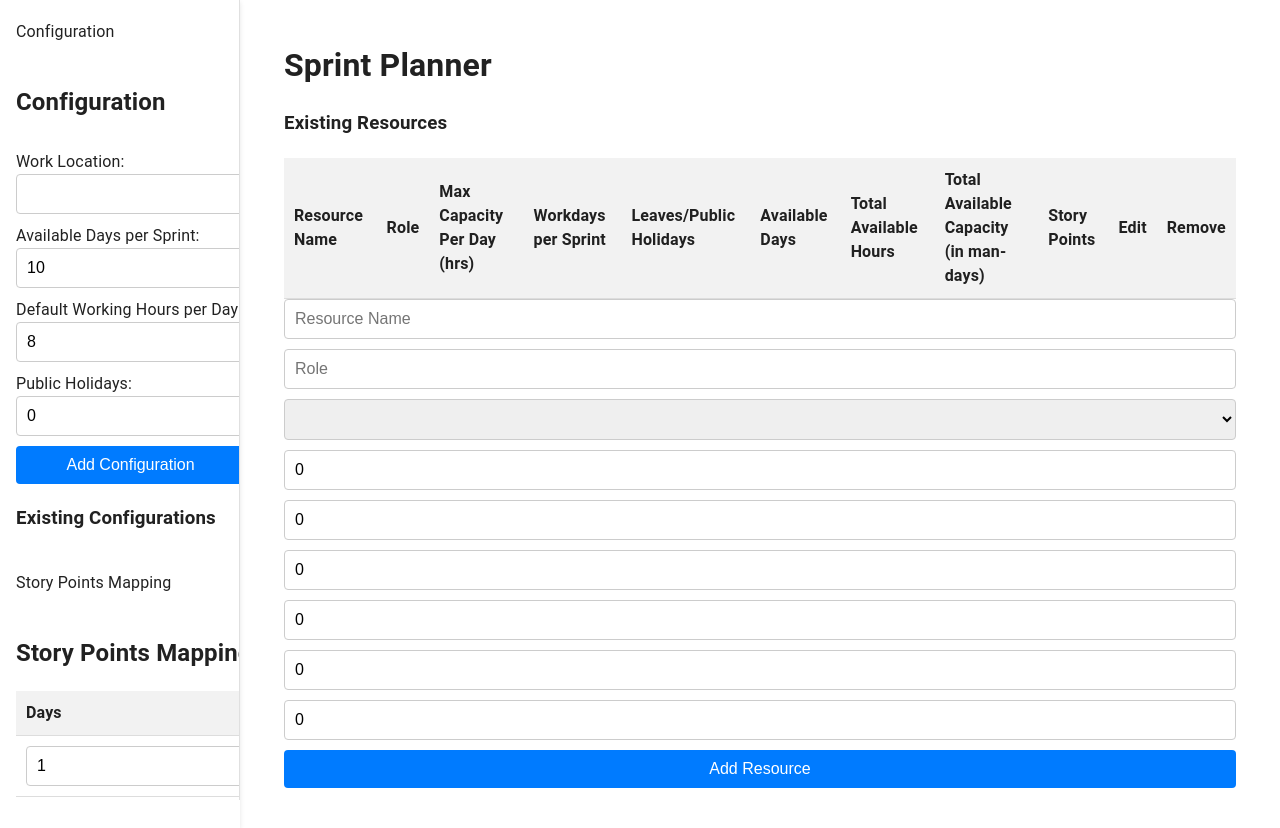
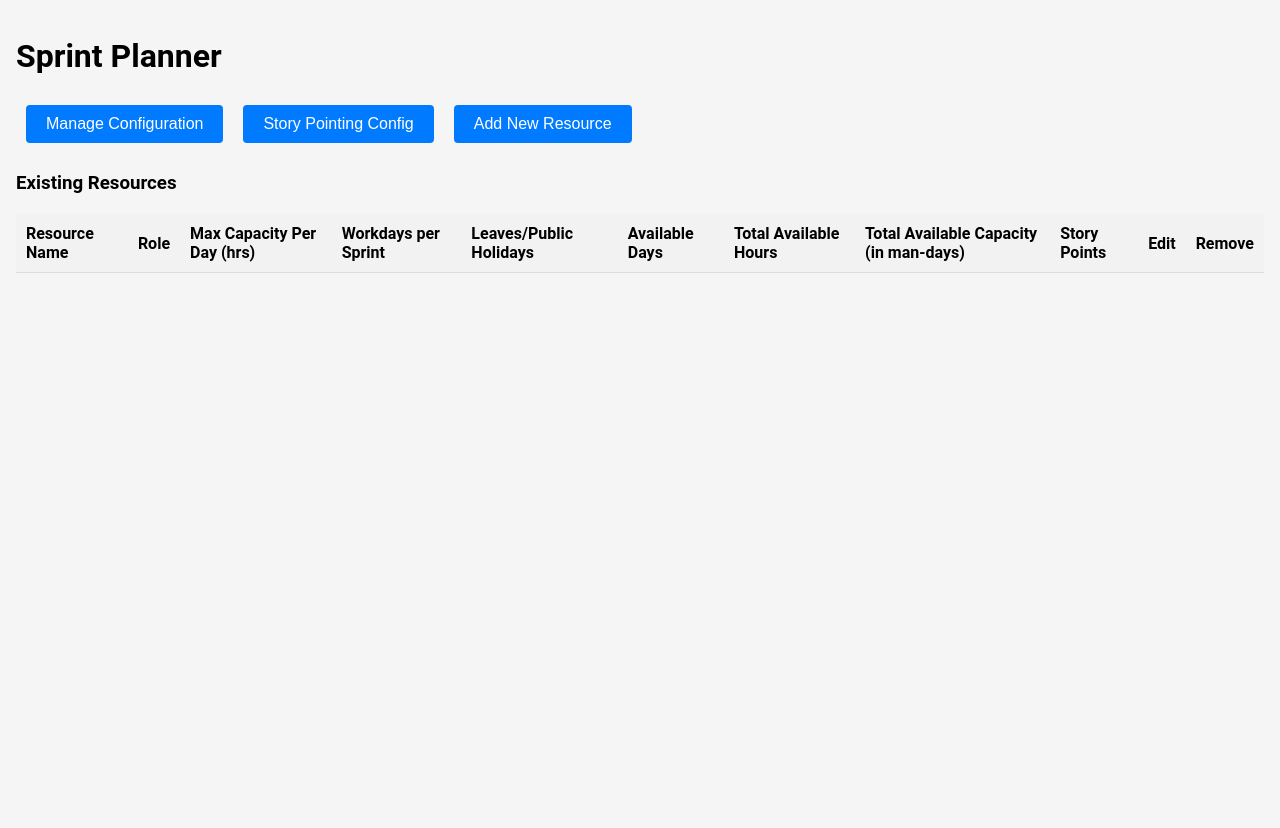
Before and after one commit to achinsaxena261/sprint-planner-tool, a React (Vite) app: page / in a window 1280 px wide. After the commit the page ends 800 px from the top, so only its background shows below. Built offline with nearby package versions, Linux system fonts and the light colour scheme.

Commit message:
Updated UI

```diff
--- a/src/App.tsx
+++ b/src/App.tsx
@@ -5,22 +5,12 @@ import ResourceForm from './components/ResourceForm';
 import './styles.css';
 
 const App: React.FC = () => {
-  return (
-    <div className="App">
-      <CssBaseline />
-      <Grid container>
-        <Grid item className="sidebar">
-          <Sidebar />
-        </Grid>
-        <Grid item xs className="content">
-          <Container>
+    return (
+        <div className="App">
             <h1>Sprint Planner</h1>
             <ResourceForm />
-          </Container>
-        </Grid>
-      </Grid>
-    </div>
-  );
+        </div>
+    );
 };
 
 export default App;
--- a/src/components/ConfigForm.tsx
+++ b/src/components/ConfigForm.tsx
@@ -58,7 +58,6 @@ const ConfigForm: React.FC = () => {
   return (
     <div>
       <form onSubmit={handleSubmit}>
-        <h2>Configuration</h2>
         <label>
           Work Location:
           <input type="text" name="workLocation" value={formData.workLocation} onChange={handleChange} required />
--- a/src/components/ResourceForm.tsx
+++ b/src/components/ResourceForm.tsx
@@ -1,5 +1,7 @@
 import React, { useState, useEffect } from 'react';
 import { useCookies } from 'react-cookie';
+import ConfigForm from './ConfigForm';
+import StoryPointsForm from './StoryPointsForm';
 
 export interface Resource {
     resourceName: string;
@@ -44,9 +46,26 @@ const ResourceForm: React.FC = () => {
     });
 
     const [editIndex, setEditIndex] = useState<number | null>(null);
+    const [dialog, setDialog] = useState<boolean>(false);
+    const [openedConfig, setOpenedConfig] = useState<boolean>(false);
+    const [openedMappings, setOpenedMappings] = useState<boolean>(false);
+    const [openedResource, setOpenedResource] = useState<boolean>(false);
 
     useEffect(() => {
         if (selectedConfig) {
+            const updatedFormData = getDefaultFormData();
+            setFormData(updatedFormData);
+        }
+    }, [selectedConfigIndex, selectedConfig]);
+
+    useEffect(() => {
+        if(editIndex == null && selectedConfig) {
+            const updatedFormData = getDefaultFormData();
+            setFormData(updatedFormData);
+        }
+    }, [editIndex])
+
+    const getDefaultFormData = () => {
         const updatedFormData = {
             resourceName: '',
             role: '',
@@ -61,10 +80,8 @@ const ResourceForm: React.FC = () => {
 
         const mapping = storyPointsMapping.find(m => m.days === updatedFormData.totalAvailableCapacity);
         updatedFormData.storyPoints = mapping ? mapping.points : 0;
-
-            setFormData(updatedFormData);
+        return updatedFormData;
     }
-    }, [selectedConfigIndex, selectedConfig]);
 
     const handleChange = (e: React.ChangeEvent<HTMLInputElement>) => {
         const { name, value } = e.target;
@@ -103,23 +120,12 @@ const ResourceForm: React.FC = () => {
             : [...resources, formData];
         setResources(updatedResources);
         setCookie('resources', updatedResources, { path: '/' });
-        setFormData({
-            resourceName: '',
-            role: '',
-            maxCapacityPerDay: selectedConfig.defaultWorkingHoursPerDay,
-            workdaysPerSprint: selectedConfig.availableDaysPerSprint,
-            leaves: selectedConfig.publicHolidays,
-            availableDays: selectedConfig.availableDaysPerSprint - selectedConfig.publicHolidays,
-            totalAvailableHours: (selectedConfig.availableDaysPerSprint - selectedConfig.publicHolidays) * selectedConfig.defaultWorkingHoursPerDay,
-            totalAvailableCapacity: Math.round(((selectedConfig.availableDaysPerSprint - selectedConfig.publicHolidays) * selectedConfig.defaultWorkingHoursPerDay) / 8),
-            storyPoints: 0,
-        });
         setEditIndex(null);
     };
 
     const handleEdit = (index: number) => {
         setFormData(resources[index]);
-        setEditIndex(index);
+        openResource(index);
     };
 
     const handleRemove = (index: number) => {
@@ -128,10 +134,36 @@ const ResourceForm: React.FC = () => {
         setCookie('resources', updatedResources, { path: '/' });
     };
 
+    const openConfig = () => {
+        setOpenedConfig(true);
+        setOpenedMappings(false);
+        setOpenedResource(false);
+        setDialog(true);
+    }
+
+    const openMappings = () => {
+        setOpenedConfig(false);
+        setOpenedMappings(true);
+        setOpenedResource(false);
+        setDialog(true);
+    }
+
+    const openResource = (index: number | null) => {
+        setEditIndex(index);
+        setOpenedConfig(false);
+        setOpenedMappings(false);
+        setOpenedResource(true);
+        setDialog(true);
+    }
+
     return (
         <div>
+            <div className="toolbar">
+                <button onClick={openConfig}>Manage Configuration</button>
+                <button onClick={openMappings}>Story Pointing Config</button>
+                <button onClick={() => openResource(null)}>Add New Resource</button>
+            </div>
             <h3>Existing Resources</h3>
-
             <table>
                 <thead>
                     <tr>
@@ -166,9 +198,26 @@ const ResourceForm: React.FC = () => {
                     ))}
                 </tbody>
             </table>
+            <div className={dialog ? "modal-dialog-overlay show" : "modal-dialog-overlay"}>
+                <div className="modal-dialog">
+                    <div className={openedResource ? "modal-content show" : "modal-content"}>
+                        <div className='modal-dialog-header'>
+                            <h3>Manage Resource</h3>
+                            <button onClick={() => setDialog(false)} className="modal-action-close">X</button>
+                        </div>
                         <form onSubmit={handleSubmit}>
-                <input type="text" name="resourceName" value={formData.resourceName} onChange={handleChange} placeholder="Resource Name" required />
-                <input type="text" name="role" value={formData.role} onChange={handleChange} placeholder="Role" required />
+                            <table>
+                                <tr>
+                                    <td><label>Resource Name</label></td>
+                                    <td><input type="text" name="resourceName" value={formData.resourceName} onChange={handleChange} placeholder="Resource Name" required /></td>
+                                </tr>
+                                <tr>
+                                    <td><label>Role</label></td>
+                                    <td><input type="text" name="role" value={formData.role} onChange={handleChange} placeholder="Role" required /></td>
+                                </tr>
+                                <tr>
+                                    <td><label>Location</label></td>
+                                    <td>
                                         <select value={selectedConfigIndex} onChange={handleConfigChange}>
                                             {cookies.configs && cookies.configs.map((config, index) => (
                                                 <option key={index} value={index}>
@@ -176,14 +225,57 @@ const ResourceForm: React.FC = () => {
                                                 </option>
                                             ))}
                                         </select>
-                <input type="number" name="maxCapacityPerDay" value={formData.maxCapacityPerDay} onChange={handleChange} placeholder="Max Capacity Per Day" required />
-                <input type="number" name="leaves" value={formData.leaves} onChange={handleChange} placeholder="Leaves/Public Holidays" required />
-                <input type="number" name="availableDays" value={formData.availableDays} placeholder="Available Days" readOnly />
-                <input type="number" name="totalAvailableHours" value={formData.totalAvailableHours} placeholder="Total Available Hours" readOnly />
-                <input type="number" name="totalAvailableCapacity" value={formData.totalAvailableCapacity} placeholder="Total Available Capacity" readOnly />
-                <input type="number" name="storyPoints" value={formData.storyPoints} placeholder="Story Points" readOnly />
+                                    </td>
+                                </tr>
+                                <tr>
+                                    <td><label>Max Capacity Per Day (hrs)</label></td>
+                                    <td><input type="number" name="maxCapacityPerDay" value={formData.maxCapacityPerDay} onChange={handleChange} placeholder="Max Capacity Per Day" required /></td>
+                                </tr>
+                                <tr>
+                                    <td><label>Leaves</label></td>
+                                    <td><input type="number" name="leaves" value={formData.leaves} onChange={handleChange} placeholder="Leaves/Public Holidays" required /></td>
+                                </tr>
+                                <tr>
+                                    <td><label>Available Days</label></td>
+                                    <td><input type="number" name="availableDays" value={formData.availableDays} placeholder="Available Days" readOnly /></td>
+                                </tr>
+                                <tr>
+                                    <td><label>Available Hours</label></td>
+                                    <td><input type="number" name="totalAvailableHours" value={formData.totalAvailableHours} placeholder="Total Available Hours" readOnly /></td>
+                                </tr>
+                                <tr>
+                                    <td><label>Total Available Capacity (Man-Days)</label></td>
+                                    <td><input type="number" name="totalAvailableCapacity" value={formData.totalAvailableCapacity} placeholder="Total Available Capacity" readOnly /></td>
+                                </tr>
+                                <tr>
+                                    <td><label>Achievable Story Points</label></td>
+                                    <td><input type="number" name="storyPoints" value={formData.storyPoints} placeholder="Story Points" readOnly /></td>
+                                </tr>
+                                <tr>
+                                    <td></td>
+                                    <td>
                                         <button type="submit">{editIndex !== null ? 'Update Resource' : 'Add Resource'}</button>
+                                    </td>
+                                </tr>
+                            </table>
                         </form>
+                    </div>
+                    <div className={openedConfig ? "modal-content show" : "modal-content"}>
+                        <div className='modal-dialog-header'>
+                            <h3>Configuration</h3>
+                            <button onClick={() => setDialog(false)} className="modal-action-close">X</button>
+                        </div>
+                        <ConfigForm />
+                    </div>
+                    <div className={openedMappings ? "modal-content show" : "modal-content"}>
+                        <div className='modal-dialog-header'>
+                            <h3>Story Points</h3>
+                            <button onClick={() => setDialog(false)} className="modal-action-close">X</button>
+                        </div>
+                        <StoryPointsForm />
+                    </div>
+                </div>
+            </div>
         </div>
     );
 };
--- a/src/components/StoryPointsForm.tsx
+++ b/src/components/StoryPointsForm.tsx
@@ -43,7 +43,6 @@ const StoryPointsForm: React.FC = () => {
 
   return (
     <div>
-      <h2>Story Points Mapping</h2>
       <table>
         <thead>
           <tr>
@@ -74,9 +73,15 @@ const StoryPointsForm: React.FC = () => {
               </td>
             </tr>
           ))}
+          <tr>
+            <td></td>
+            <td></td>
+            <td>
+                <button onClick={handleAddRow}>Add Row</button>
+            </td>
+          </tr>
         </tbody>
       </table>
-      <button onClick={handleAddRow}>Add Row</button>
     </div>
   );
 };
--- a/src/styles.css
+++ b/src/styles.css
@@ -8,23 +8,21 @@ body {
   }
 
   .App {
-    display: flex;
-  }
-
-  .sidebar {
-    width: 240px;
-    background-color: #ffffff;
-    box-shadow: 0 2px 5px rgba(0, 0, 0, 0.1);
-  }
-
-  .content {
-    flex-grow: 1;
-    padding: 20px;
+    padding: 1rem;
   }
 
   h1 {
     font-size: 2rem;
     margin-bottom: 20px;
+  }
+
+  .toolbar {
+    display: flex;
+    justify-content: flex-start;
+  }
+
+  .toolbar button {
+    margin: 10px;
   }
 
   form {
@@ -76,3 +74,50 @@ body {
   .actions button {
     margin-right: 5px;
   }
+
+  .modal-dialog-overlay {
+    top:0;
+    left:0;
+    position: absolute;
+    display: none;
+    justify-content: center;
+    align-items: center;
+    z-index: 99999;
+    background-color: #0000006c;
+    width: 100%;
+    height: 100%;
+  }
+
+  .modal-dialog-overlay .modal-dialog {
+    padding: 1rem;
+    box-shadow: 0 0 1px 1px #bbbbbb;
+    background-color: #ffffff;
+    width: 50%;
+    height: 90%;
+  }
+
+  .modal-dialog-overlay.show {
+    display: flex;
+  }
+
+  .modal-dialog .modal-dialog-header {
+    display: flex;
+    justify-content: space-between;
+  }
+
+  .modal-dialog .modal-action-close {
+    background-color: transparent;
+    border: none;
+    outline: none;
+    color: #000000;
+  }
+
+  .modal-dialog .modal-content {
+    display: none;
+    max-height: 600px;
+    overflow-y: auto;
+  }
+
+  .modal-dialog .modal-content.show {
+    display: block;
+  }
```
Lines whose indentation alone changed are shown as unchanged.
